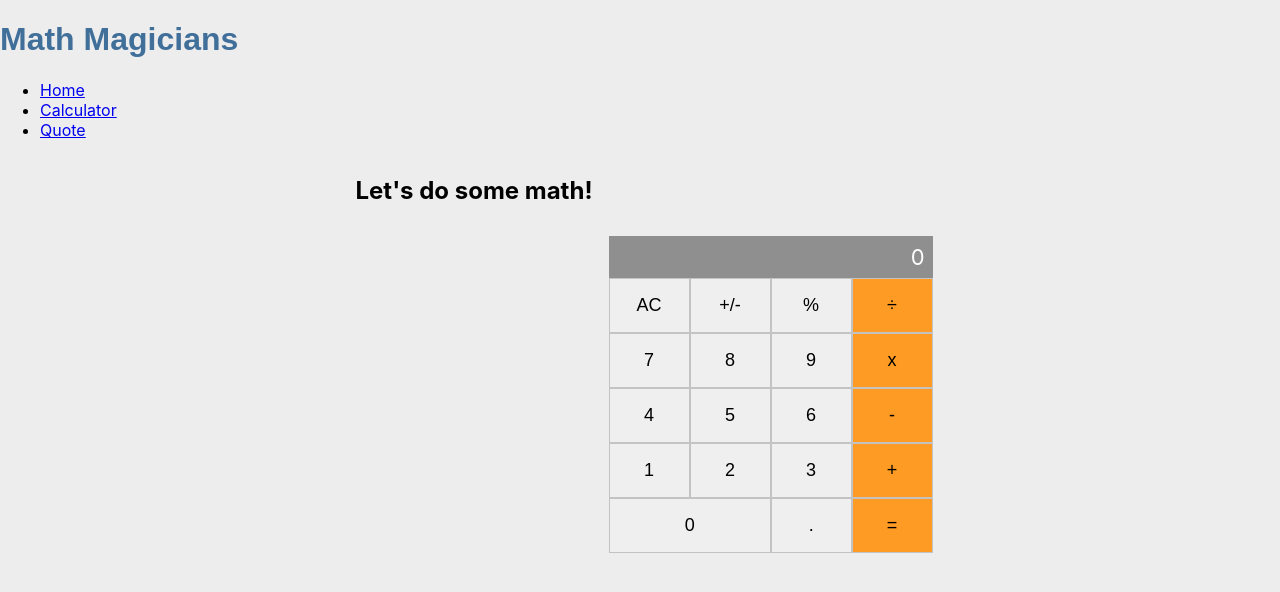
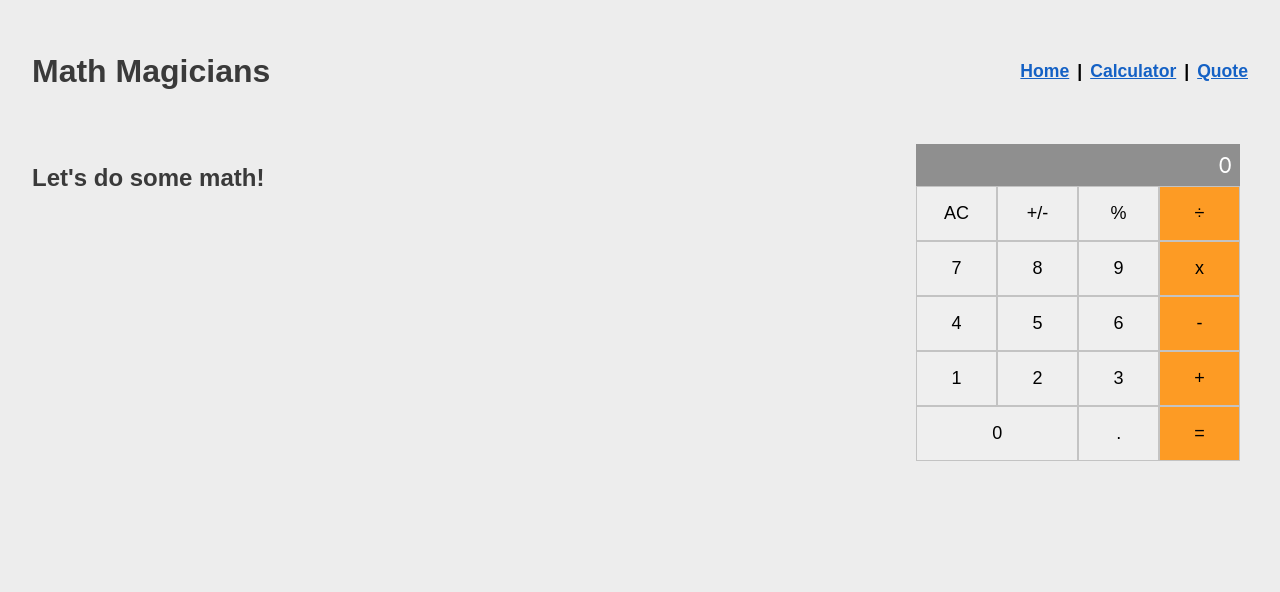
Before and after one commit to firepicaso/calculator_react, a React (Create React App) app: page /calculator in a window 1280 px wide. Shown: the top 592 px of the page. Built offline with nearby package versions, Linux system fonts and the light colour scheme.

Commit message:
Add styling for the components

```diff
--- a/src/App.css
+++ b/src/App.css
@@ -3,37 +3,64 @@ body {
   min-height: 100vh;
 }
 
+header {
+  display: flex;
+  align-items: center;
+  justify-content: space-between;
+  margin: 2rem;
+}
+
+.nav-list {
+  font-family: Arial, Helvetica, sans-serif;
+  font-size: 1.1rem;
+  font-weight: 600;
+  display: flex;
+  list-style: none;
+  gap: 0.5rem;
+}
+
+.nav-text {
+  color: rgb(20, 97, 197);
+}
+
+.homepage {
+  margin: 2rem;
+}
+
 .app-container {
+  display: flex;
+  justify-content: space-between;
+  margin: 2rem;
+}
+
+.quote-container {
   display: flex;
   justify-content: center;
 }
 
-.quote-container {
-  display: flex;
-  flex-direction: column;
-  margin: 5rem 3rem;
-  width: 20rem;
-}
-
-.quote-container p {
-  font-style: italic;
+.quote {
+  margin: 2rem;
 }
 
 h1 {
   font-family: Arial, Helvetica, sans-serif;
-  color: rgb(64, 111, 154);
+  color: rgb(58, 58, 58);
+}
+
+h2 {
+  font-family: Arial, Helvetica, sans-serif;
+  color: rgb(58, 58, 58);
 }
 
 h4 {
   font-family: Arial, Helvetica, sans-serif;
-  color: rgb(58, 58, 58);
-  text-align: right;
+  color: rgb(172, 133, 8);
 }
 
 .calculator {
   display: grid;
   max-width: 300px;
-  margin: 5rem 1rem;
+  margin-right: 2rem;
 }
 
 .button-row {
--- a/src/App.js
+++ b/src/App.js
@@ -11,18 +11,20 @@ export default function App() {
   return (
     <Router>
       <div className="App">
-        <header>
+        <header className="header">
           <h1>Math Magicians</h1>
           <nav>
-            <ul>
+            <ul className="nav-list">
               <li>
-                <Link to="/">Home</Link>
+                <Link className="nav-text" to="/">Home</Link>
               </li>
+              <li>|</li>
               <li>
-                <Link to="/calculator">Calculator</Link>
+                <Link className="nav-text" to="/calculator">Calculator</Link>
               </li>
+              <li>|</li>
               <li>
-                <Link to="/quote">Quote</Link>
+                <Link className="nav-text" to="/quote">Quote</Link>
               </li>
             </ul>
           </nav>
--- a/src/components/Quote.js
+++ b/src/components/Quote.js
@@ -44,7 +44,7 @@ function Quote() {
   }
 
   return (
-    <div>
+    <div className="quote">
       <h2>Knowledge Quote of the Moment</h2>
       <p>{quote.quote}</p>
       <h4>
--- a/src/components/home.js
+++ b/src/components/home.js
@@ -5,6 +5,7 @@ export default function Home() {
       <div className="welcome">
         <p>Welcome to our innovative calculator app that is about sparking your curiosity</p>
         <p>Our calculator is your reliable companion on your mathematical journey.</p>
+        <p>You will find that math is an adventure waiting to be explored.</p>
       </div>
     </div>
   );
```
